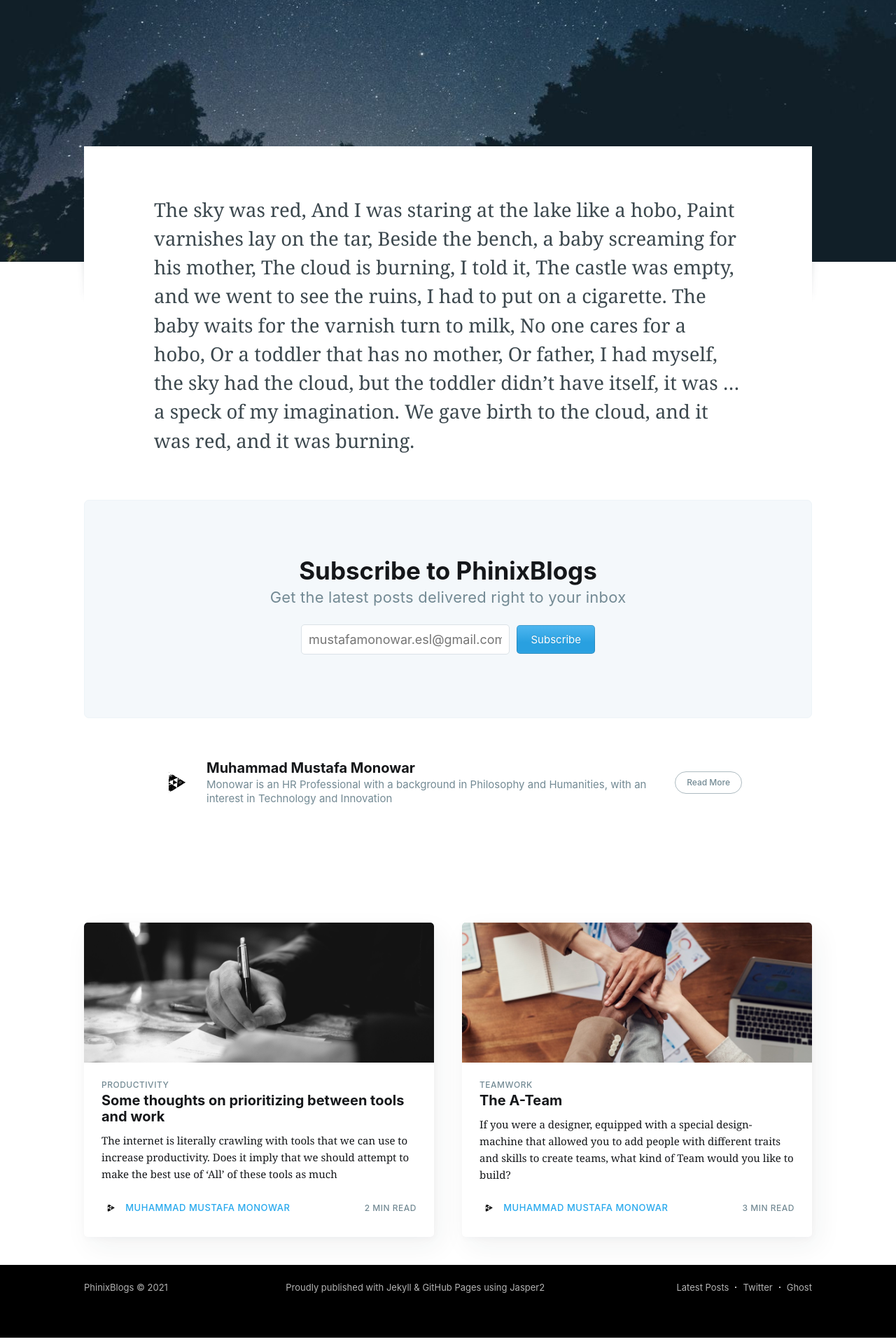
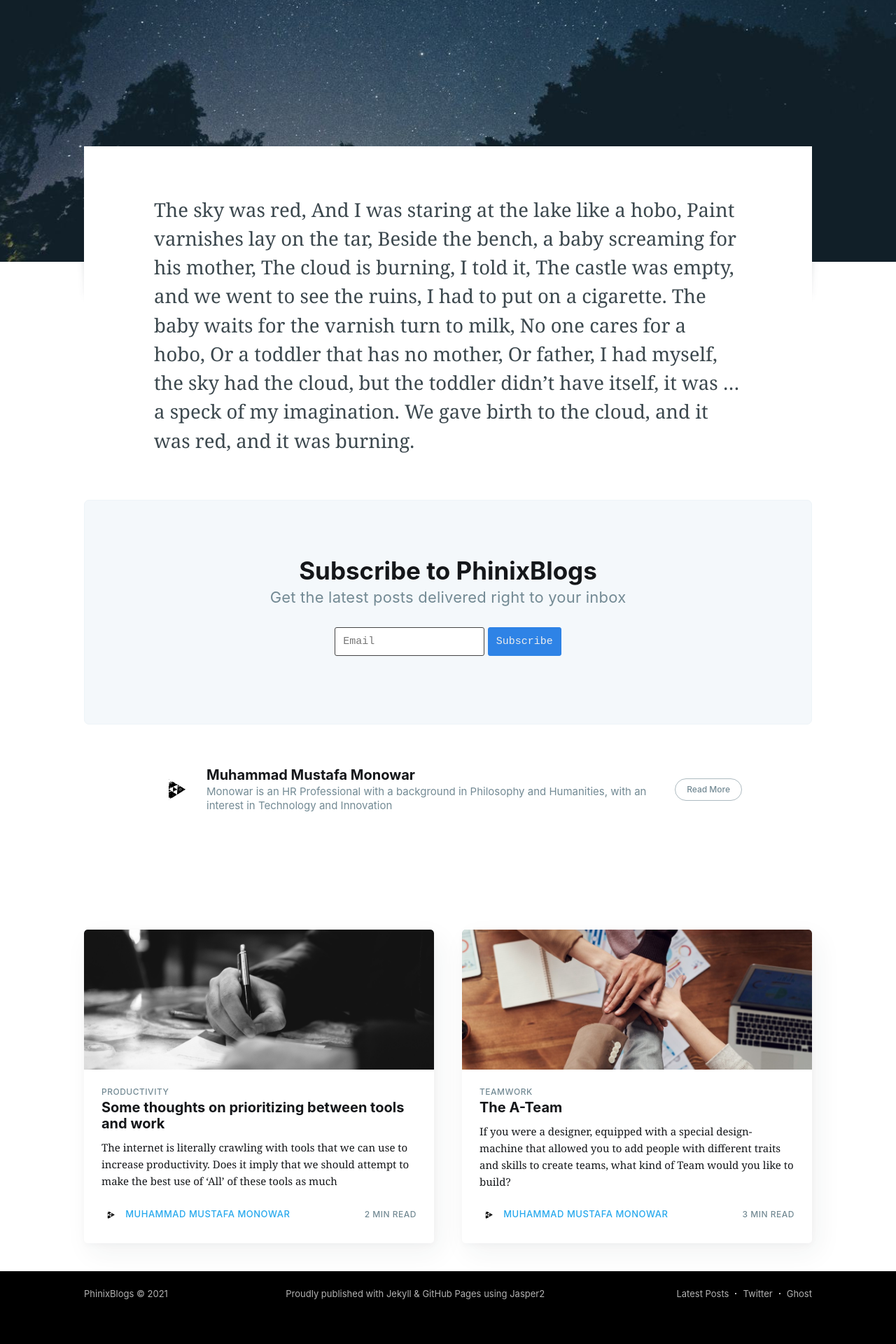
Before and after one commit to phinixgreen/phinixblogs, a Jekyll site: the page built from _posts/2021-01-26-Cloud Burning.md, in a window 1280 px wide. Shown: the part 688-2608 px from the top of the page at 70% size. Built offline with Jekyll 4.4.1, drawn with Linux system fonts in a browser that asks for light colours; nearby versions of some CDN libraries; comment, search, counter and statistics services are not loaded.

Commit message:
subscribe format

```diff
--- a/_config.yml
+++ b/_config.yml
@@ -22,6 +22,7 @@ navigation: True # show the navbar links
 subscribers: True # you need to connect an external service for this to work,
 # if 'True' the submit button is disabled for now, but you can change that
 # by editing `_includes/subscribe-form.html`
+mailchimp-list: http://eepurl.com/hAV5YH
 twitter: mmmonowar # replace by your username
 facebook: False # replace by your username
 
--- a/_includes/subscribe-form.html
+++ b/_includes/subscribe-form.html
@@ -1,4 +1,4 @@
-
+<!---
 <form method="post" action="/subscribe/" class="">
     <input class="confirm" type="hidden" name="confirm"  /><input class="location" type="hidden" name="location"  /><input class="referrer" type="hidden" name="referrer"  />
 
@@ -8,3 +8,32 @@
     <button class="" type="submit" {% unless site.subscribe %}disabled{% endunless %}><span>Subscribe</span></button>
     <script type="text/javascript">(function(g,h,o,s,t){h[o]('.location')[s]=h[o]('.location')[s] || g.location.href;h[o]('.referrer')[s]=h[o]('.referrer')[s] || h.referrer;})(window,document,'querySelector','value');</script>
 </form>
+
+-->
+
+<form action="{{site.mailchimp-list}}" method="post" name="mc-embedded-subscribe-form" class="wj-contact-form validate" target="_blank" novalidate>
+    <div class="mc-field-group">
+        <input type="email" placeholder="Email" name="EMAIL" class="required email" id="mce-EMAIL" autocomplete="on">
+        <input type="submit" value="Subscribe" name="subscribe" class="heart">
+    </div>
+</form>
+
+<style>
+    .wj-contact-form input {
+        vertical-align: middle;
+        margin-top: 0.25em;
+        margin-bottom: 0.5em;
+        padding: 0.75em;
+        font-family: monospace, sans-serif;
+        border:1px solid #444;
+        outline-color: #2e83e6;
+        border-radius: 3px;
+        transition: box-shadow .2s ease;
+    }
+
+    .wj-contact-form input[type="submit"] {
+        background-color: #2e83e6;
+        border: 1px solid #2e83e6;;
+        color: #eee;
+    }
+</style>
```
